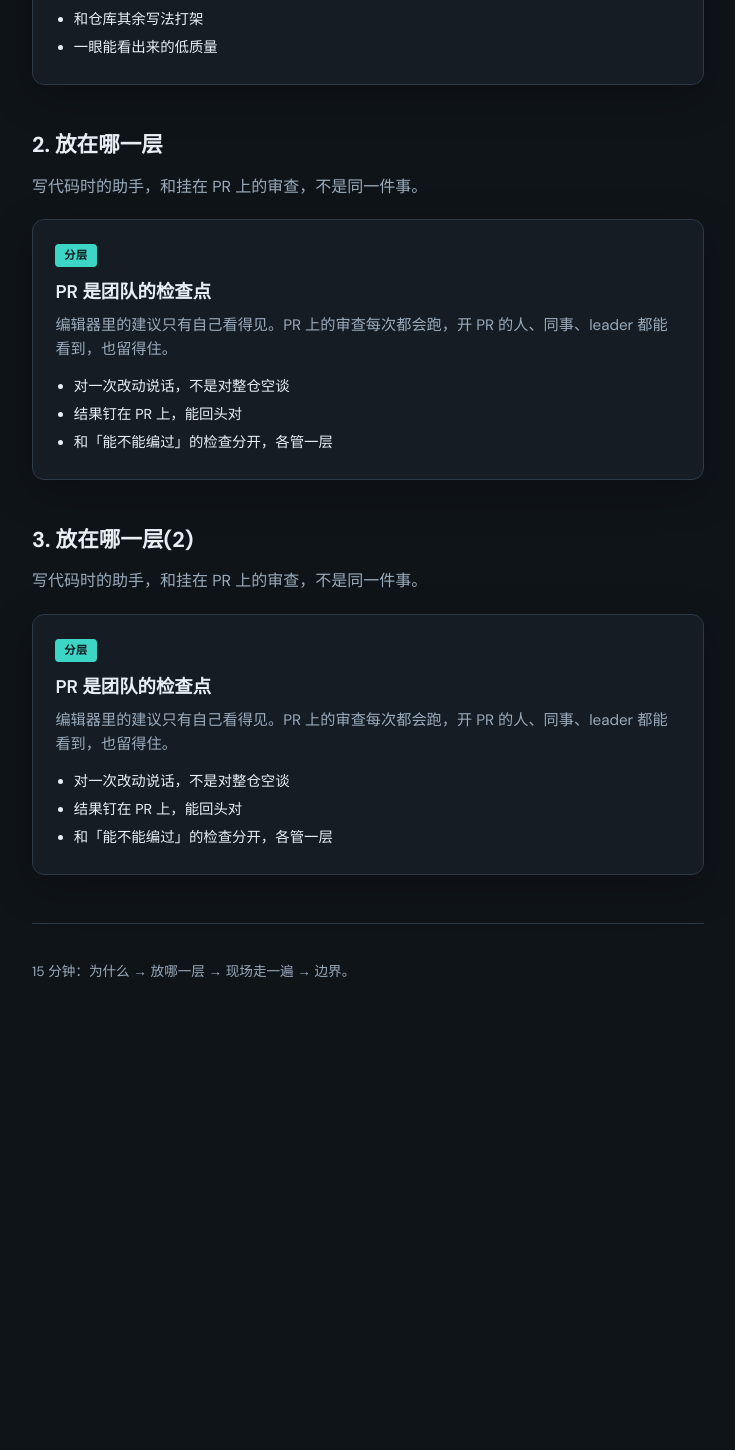
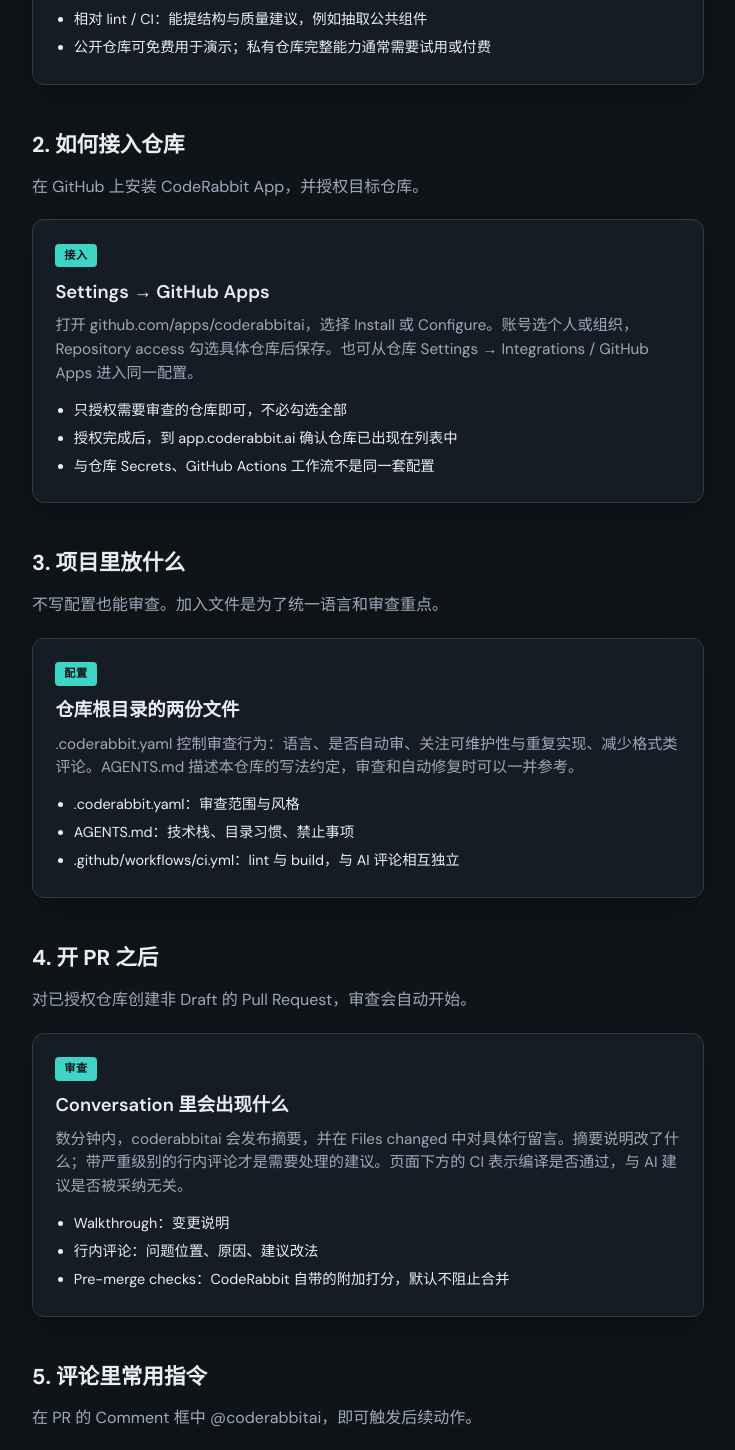
Before and after one commit to franksun001/ai-pr-review-demo, a React (Vite) app: page / in a window 1280 px wide. Shown: the part 600-2050 px from the top of the page, without its empty margins (272-1007 px from the left). Before the commit the page ends 1660 px from the top, so only its background shows below. Built offline with nearby package versions, Linux system fonts and the light colour scheme.

Commit message:
feat: update page step content

```diff
--- a/src/App.tsx
+++ b/src/App.tsx
@@ -5,45 +5,87 @@
   return (
     <div className='page'>
       <header className='hero'>
-        <p className='eyebrow'>技术分享 · 15 分钟</p>
-        <h1>PR 上的 AI Review</h1>
+        <p className='eyebrow'>技术分享</p>
+        <h1>CodeRabbit</h1>
         <p className='lede'>
-          每个 Pull Request 先过一道质量审查：重复、结构、明显的坏味道。人只审业务和风险。
+          GitHub Pull Request 上的 AI 代码审查。开 PR 后自动评论，全组可见，并可按指令提交修复。
         </p>
       </header>
 
       <main>
         <TopicSection
-          id='why'
-          heading='1. 为什么要做'
-          intro='人的 review 时间有限，不该花在「这段写了三遍」上。'
-          badge='为什么'
-          cardTitle='把浅层问题挡在前面'
-          body='复制粘贴、命名混乱、和现有页面不一致——这些适合机器先标出来。人去看支付、权限、产品对不对。'
-          items={['重复的 UI 和逻辑', '和仓库其余写法打架', '一眼能看出来的低质量']}
+          id='what'
+          heading='1. 它是什么'
+          intro='CodeRabbit 是独立的 AI Code Review 产品，以 GitHub App 的形式接到仓库上。'
+          badge='产品'
+          cardTitle='用途与优势'
+          body='每次有人打开或更新 Pull Request，它会阅读改动并留下审查意见：重复代码、可维护性、潜在缺陷。审查结果写在 PR 上，作者、同事和 reviewer 都能看到。'
+          items={[
+            "相对编辑器内的 AI：结果留在 GitHub，不依赖个人本地环境",
+            "相对 lint / CI：能提结构与质量建议，例如抽取公共组件",
+            "公开仓库可免费用于演示；私有仓库完整能力通常需要试用或付费",
+          ]}
         />
+
         <TopicSection
-          id='where'
-          heading='2. 放在哪一层'
-          intro='写代码时的助手，和挂在 PR 上的审查，不是同一件事。'
-          badge='分层'
-          cardTitle='PR 是团队的检查点'
-          body='编辑器里的建议只有自己看得见。PR 上的审查每次都会跑，开 PR 的人、同事、leader 都能看到，也留得住。'
-          items={['对一次改动说话，不是对整仓空谈', '结果钉在 PR 上，能回头对', '和「能不能编过」的检查分开，各管一层']}
+          id='install'
+          heading='2. 如何接入仓库'
+          intro='在 GitHub 上安装 CodeRabbit App，并授权目标仓库。'
+          badge='接入'
+          cardTitle='Settings → GitHub Apps'
+          body='打开 github.com/apps/coderabbitai，选择 Install 或 Configure。账号选个人或组织，Repository access 勾选具体仓库后保存。也可从仓库 Settings → Integrations / GitHub Apps 进入同一配置。'
+          items={[
+            "只授权需要审查的仓库即可，不必勾选全部",
+            "授权完成后，到 app.coderabbit.ai 确认仓库已出现在列表中",
+            "与仓库 Secrets、GitHub Actions 工作流不是同一套配置",
+          ]}
         />
+
         <TopicSection
-          id='where-2'
-          heading='3. 放在哪一层(2)'
-          intro='写代码时的助手，和挂在 PR 上的审查，不是同一件事。'
-          badge='分层'
-          cardTitle='PR 是团队的检查点'
-          body='编辑器里的建议只有自己看得见。PR 上的审查每次都会跑，开 PR 的人、同事、leader 都能看到，也留得住。'
-          items={['对一次改动说话，不是对整仓空谈', '结果钉在 PR 上，能回头对', '和「能不能编过」的检查分开，各管一层']}
+          id='config'
+          heading='3. 项目里放什么'
+          intro='不写配置也能审查。加入文件是为了统一语言和审查重点。'
+          badge='配置'
+          cardTitle='仓库根目录的两份文件'
+          body='.coderabbit.yaml 控制审查行为：语言、是否自动审、关注可维护性与重复实现、减少格式类评论。AGENTS.md 描述本仓库的写法约定，审查和自动修复时可以一并参考。'
+          items={[
+            ".coderabbit.yaml：审查范围与风格",
+            "AGENTS.md：技术栈、目录习惯、禁止事项",
+            ".github/workflows/ci.yml：lint 与 build，与 AI 评论相互独立",
+          ]}
+        />
+
+        <TopicSection
+          id='pr'
+          heading='4. 开 PR 之后'
+          intro='对已授权仓库创建非 Draft 的 Pull Request，审查会自动开始。'
+          badge='审查'
+          cardTitle='Conversation 里会出现什么'
+          body='数分钟内，coderabbitai 会发布摘要，并在 Files changed 中对具体行留言。摘要说明改了什么；带严重级别的行内评论才是需要处理的建议。页面下方的 CI 表示编译是否通过，与 AI 建议是否被采纳无关。'
+          items={[
+            "Walkthrough：变更说明",
+            "行内评论：问题位置、原因、建议改法",
+            "Pre-merge checks：CodeRabbit 自带的附加打分，默认不阻止合并",
+          ]}
+        />
+
+        <TopicSection
+          id='commands'
+          heading='5. 评论里常用指令'
+          intro='在 PR 的 Comment 框中 @coderabbitai，即可触发后续动作。'
+          badge='指令'
+          cardTitle='审查之后怎么处理'
+          body='同意建议并希望由它改代码：在 Conversation 底部输入 @coderabbitai autofix，点击 Comment。不要选择 Close with comment。完成后刷新，当前分支会多一次提交。只处理某一条时，在该条回复里发送同一指令。'
+          items={[
+            "@coderabbitai review：再次审查最新提交",
+            "@coderabbitai autofix：按未解决的建议提交修复",
+            "Resolve conversation：不采纳该条建议",
+          ]}
         />
       </main>
 
       <footer className='footer'>
-        <p>15 分钟：为什么 → 放哪一层 → 现场走一遍 → 边界。</p>
+        <p>产品说明 → 接入 → 配置 → 开 PR → 评论指令。</p>
       </footer>
     </div>
   );
```
